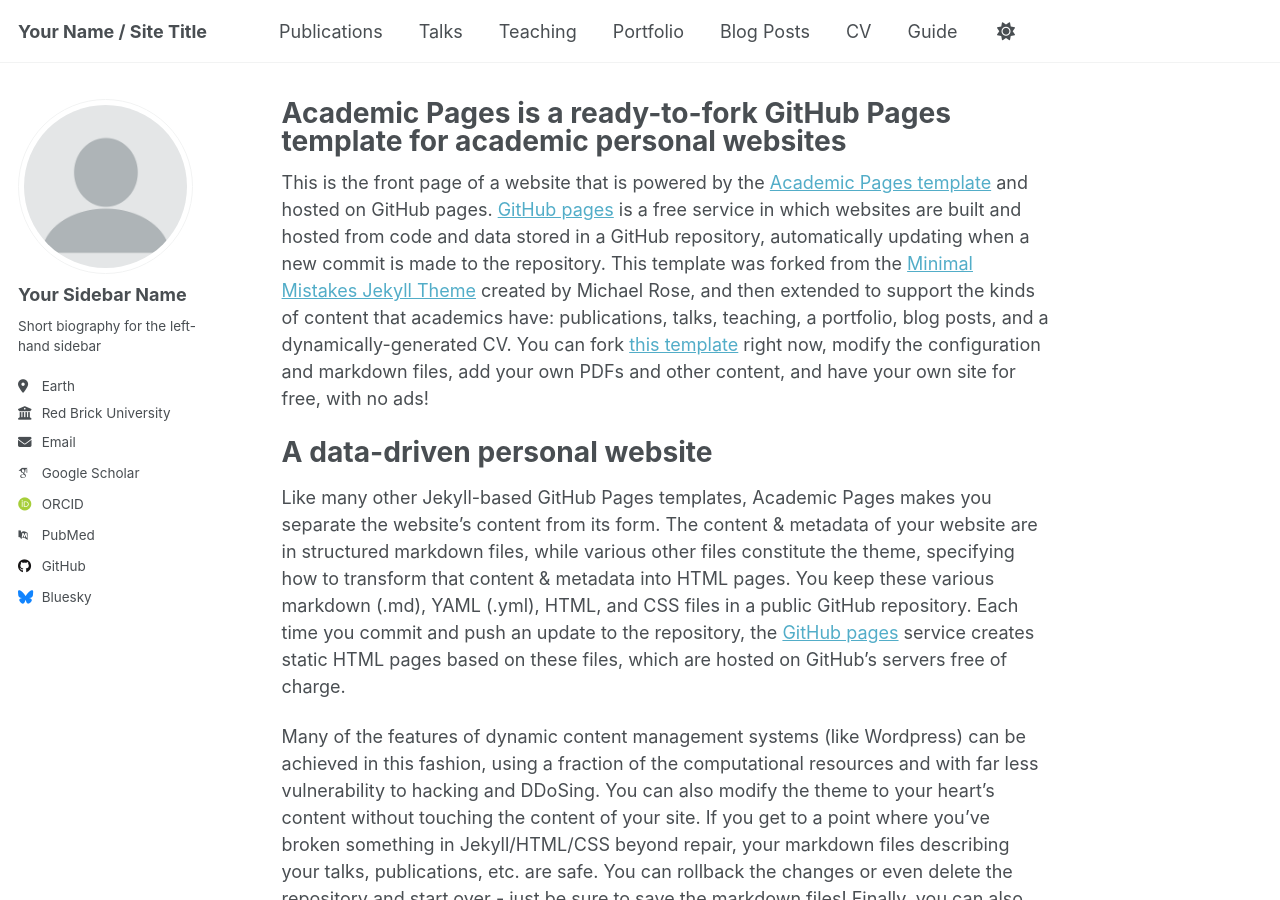
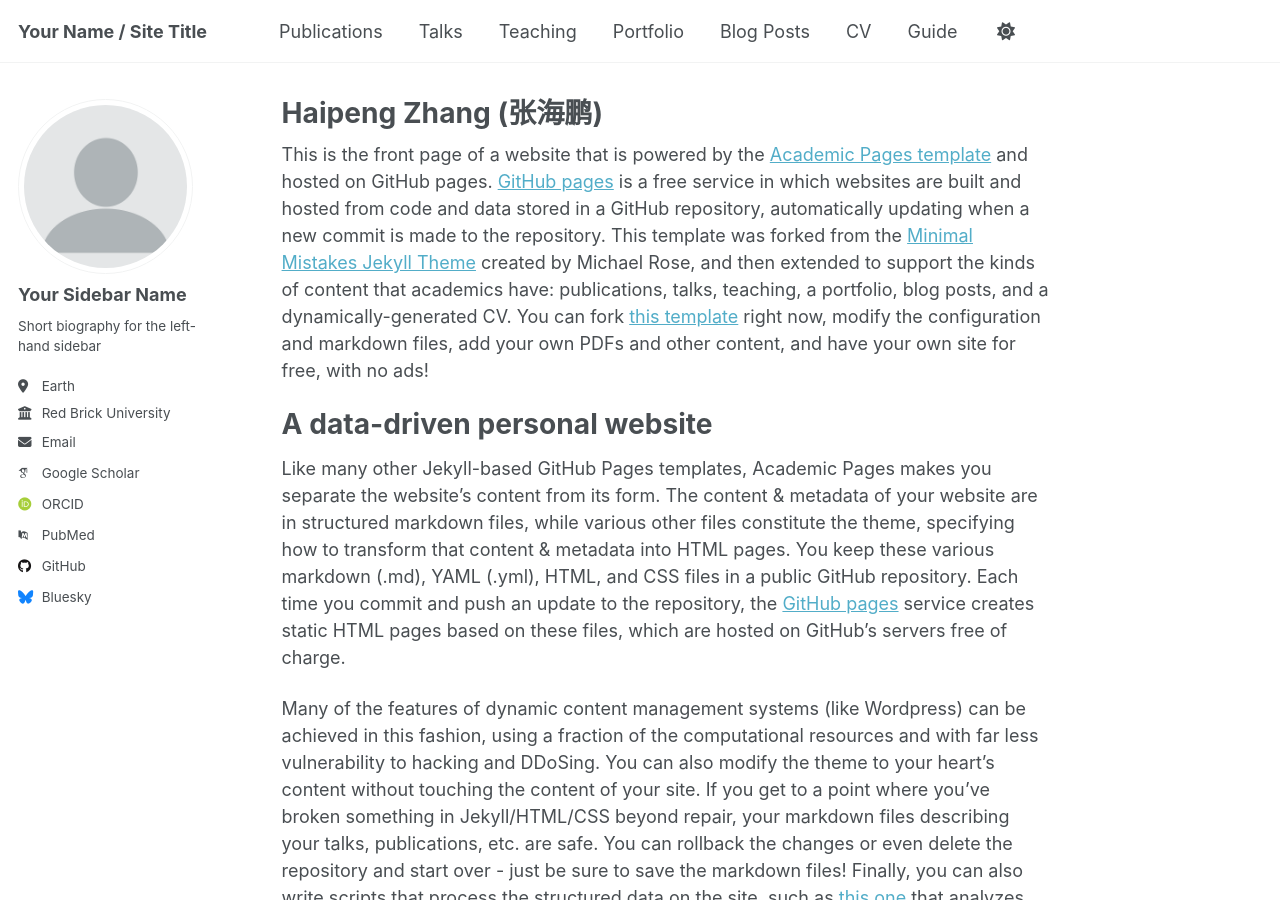
Before and after one commit to Harry-first/haipengzhang, a Jekyll site: the page built from _pages/about.md, in a window 1280 px wide and 900 px high. Built offline with Jekyll 4.4.1, drawn with Linux system fonts in a browser that asks for light colours; some web fonts are replaced.

Commit message:
Update about.md

```diff
--- a/_pages/about.md
+++ b/_pages/about.md
@@ -1,6 +1,6 @@
 ---
 permalink: /
-title: "Academic Pages is a ready-to-fork GitHub Pages template for academic personal websites"
+title: "Haipeng Zhang (张海鹏)"
 author_profile: true
 redirect_from:
   - /about/
```
